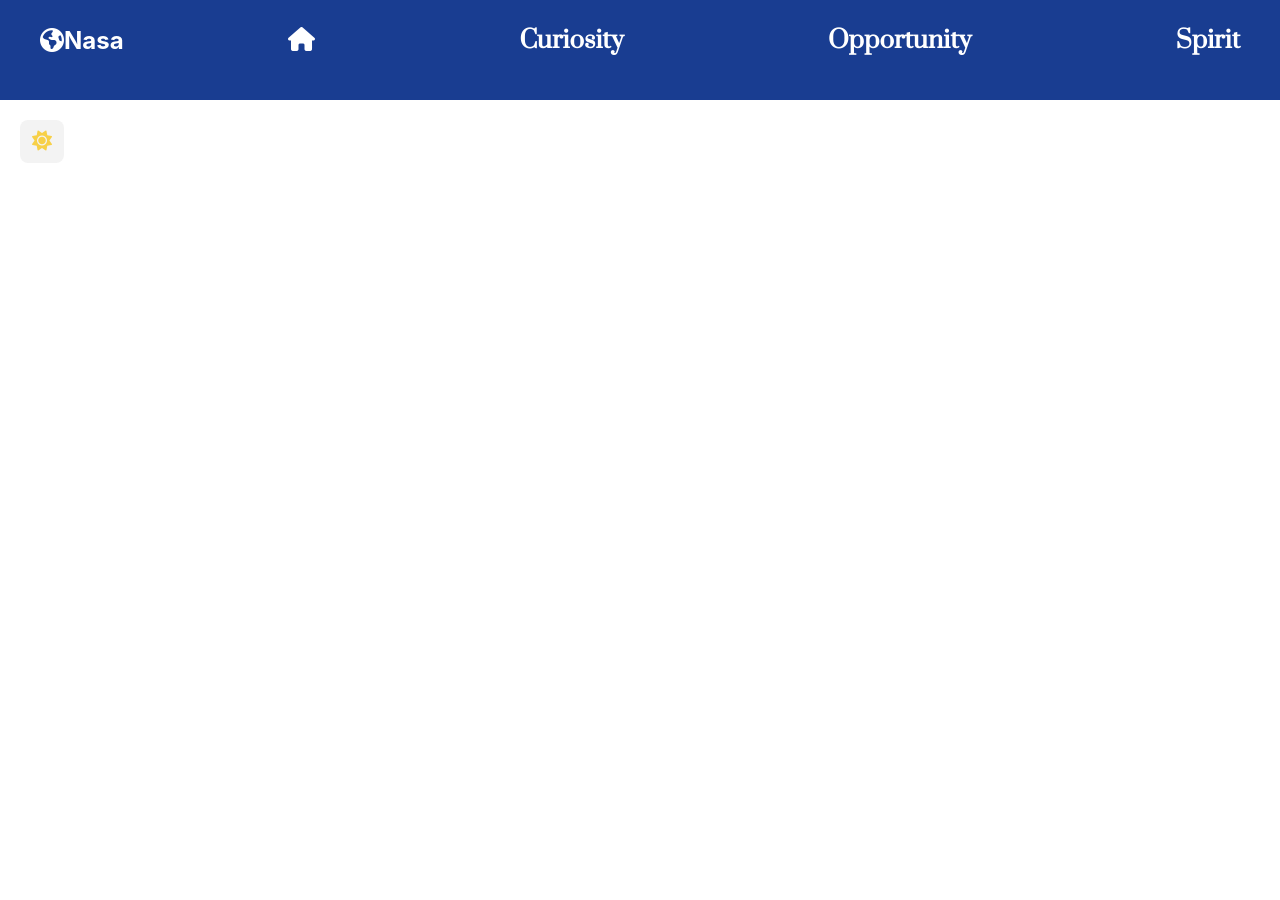
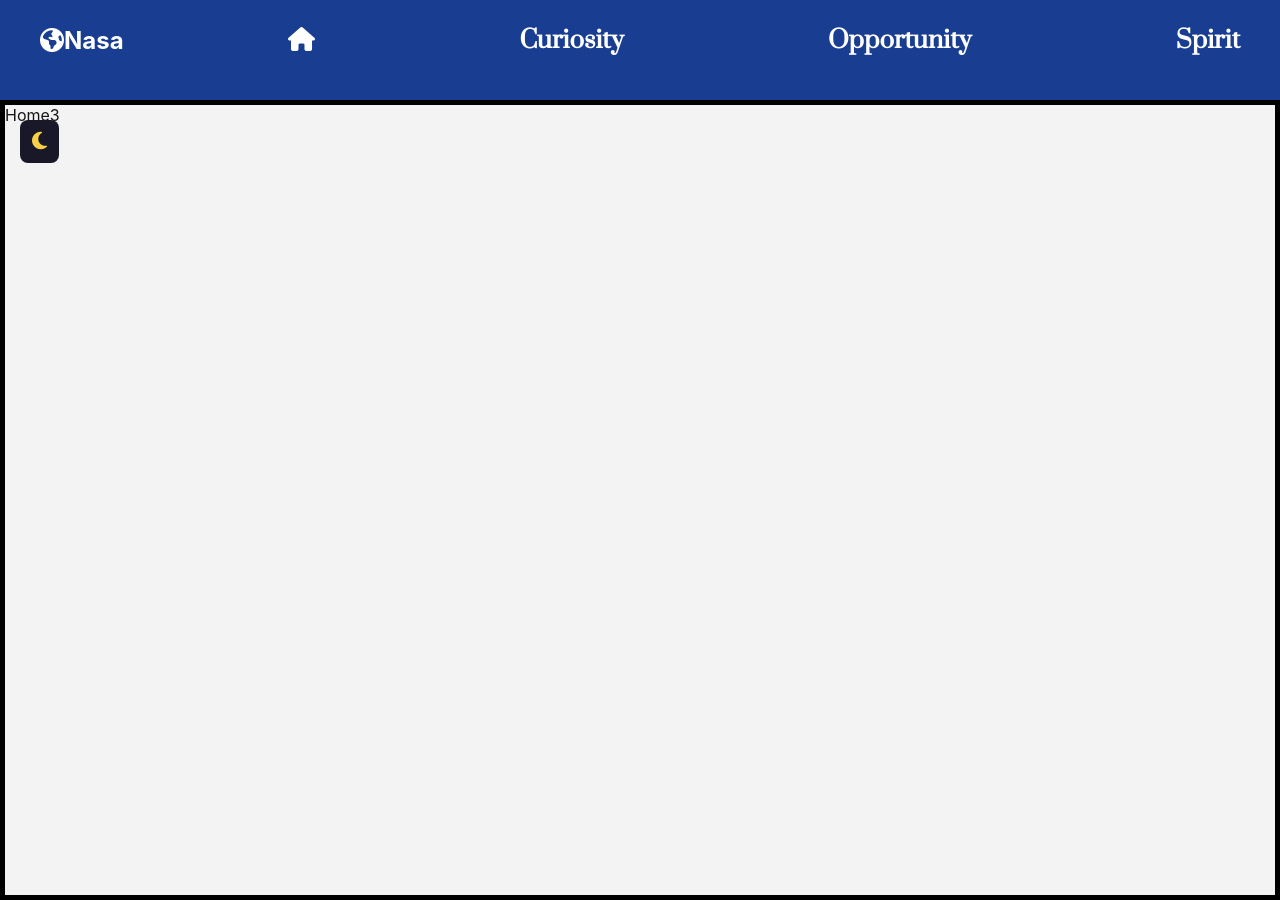
Before and after one commit to afcastaneda223/nasa_mars_rover_app, a React (Create React App) app: page / in a window 1280 px wide. Before the commit the page ends 800 px from the top, so only its background shows below. Built offline with nearby package versions, Linux system fonts and the light colour scheme.

Commit message:
move App.js to components, add axios & Container

```diff
--- a/package.json
+++ b/package.json
@@ -6,6 +6,7 @@
     "@testing-library/jest-dom": "^5.16.1",
     "@testing-library/react": "^12.1.2",
     "@testing-library/user-event": "^13.5.0",
+    "axios": "^0.25.0",
     "react": "^17.0.2",
     "react-dom": "^17.0.2",
     "react-router-dom": "^6.2.1",
--- a/src/App.js
+++ /dev/null
@@ -1,38 +0,0 @@
-import { useState } from 'react';
-import { BrowserRouter as Router, Routes, Route } from 'react-router-dom';
-import { ThemeProvider } from 'styled-components';
-import { themes } from './styles/themes.style';
-import { Themebtn } from './styles/styles.style';
-import GlobalStyle from './styles/global.style';
-import Navbar from './components/Navbar';
-import Home from './components/Home';
-import Spirit from './components/Spirit';
-import Opportunity from './components/Opportunity';
-import Curiosity from './components/Curiosity';
-
-function App() {
-  const [currentTheme, setCurrentTheme] = useState('light');
-  const getOppositeTheme = () => ((currentTheme === 'light') ? 'dark' : 'light');
-
-  return (
-    <ThemeProvider theme={themes[currentTheme]}>
-      <GlobalStyle />
-      <Router>
-        <Navbar />
-        <Themebtn onClick={() => setCurrentTheme(getOppositeTheme())}>
-          <h1>
-            {(currentTheme === 'light') ? <i className="fas fa-sun" /> : <i className="fas fa-moon" />}
-          </h1>
-        </Themebtn>
-        <Routes>
-          <Route exact path="/" element={Home} />
-          <Route path="/curiosity" element={Curiosity} />
-          <Route path="/opportunity" element={Opportunity} />
-          <Route path="/spirit" element={Spirit} />
-        </Routes>
-      </Router>
-    </ThemeProvider>
-  );
-}
-
-export default App;
--- /dev/null
+++ b/src/components/App.js
@@ -0,0 +1,40 @@
+import { useState } from 'react';
+import { BrowserRouter as Router, Routes, Route } from 'react-router-dom';
+import { ThemeProvider } from 'styled-components';
+import { themes } from '../styles/themes.style';
+import { Container, Themebtn } from '../styles/styles.style';
+import GlobalStyle from '../styles/global.style';
+import Navbar from './Navbar';
+import Home from './Home';
+import Spirit from './Spirit';
+import Opportunity from './Opportunity';
+import Curiosity from './Curiosity';
+
+function App() {
+  const [currentTheme, setCurrentTheme] = useState('light');
+  const getOppositeTheme = () => ((currentTheme === 'light') ? 'dark' : 'light');
+
+  return (
+    <ThemeProvider theme={themes[currentTheme]}>
+      <GlobalStyle />
+      <Router>
+        <Navbar />
+        <Themebtn onClick={() => setCurrentTheme(getOppositeTheme())}>
+          <h1>
+            {(currentTheme === 'light') ? <i className="fas fa-moon" /> : <i className="fas fa-sun" />}
+          </h1>
+        </Themebtn>
+        <Container>
+          <Routes>
+            <Route exact path="/" element={<Home />} />
+            <Route path="/curiosity" element={<Curiosity />} />
+            <Route path="/opportunity" element={<Opportunity />} />
+            <Route path="/spirit" element={<Spirit />} />
+          </Routes>
+        </Container>
+      </Router>
+    </ThemeProvider>
+  );
+}
+
+export default App;
--- a/src/components/Navbar.js
+++ b/src/components/Navbar.js
@@ -31,14 +31,14 @@ const Navbar = () => {
           </NavbarLinksContainer>
         </RightContainer>
       </NavbarFullContainer>
-      { smallNavbar ? (
+      { smallNavbar && (
         <SmallNavbarContainer>
           <SmallNavbarLinks to="/"><i className="fas fa-home" /></SmallNavbarLinks>
           <SmallNavbarLinks to="/curiosity">Curiosity</SmallNavbarLinks>
           <SmallNavbarLinks to="/opportunity">Opportunity</SmallNavbarLinks>
           <SmallNavbarLinks to="/spirit">Spirit</SmallNavbarLinks>
         </SmallNavbarContainer>
-      ) : <div /> }
+      )}
     </NavbarContainer>
   );
 };
--- a/src/index.js
+++ b/src/index.js
@@ -1,6 +1,6 @@
 import React from 'react';
 import ReactDOM from 'react-dom';
-import App from './App';
+import App from './components/App';
 
 ReactDOM.render(
   <React.StrictMode>
--- a/src/styles/styles.style.js
+++ b/src/styles/styles.style.js
@@ -1,9 +1,17 @@
 import styled from 'styled-components';
+
+const Container = styled.div`
+    height: 100vh;
+    width: 100vw;
+    border: 5px solid black;
+    background-color: ${(props) => props.theme.backgroundColor};
+    color: ${(props) => props.theme.color};
+`;
 
 const Themebtn = styled.button`
     border: none;
     align-self: flex-start;
-    background-color: ${(props) => props.theme.backgroundColor};;
+    background-color: ${(props) => props.theme.button.backgroundColor};;
     color: #F7D047;
     border-radius: 8px;
     box-sizing: border-box;
@@ -16,5 +24,6 @@ const Themebtn = styled.button`
 `;
 
 export {
+  Container,
   Themebtn,
 };
--- a/src/styles/themes.style.js
+++ b/src/styles/themes.style.js
@@ -1,11 +1,18 @@
+/* eslint-disable import/prefer-default-export */
 const lightTheme = {
   color: '#161617',
   backgroundColor: '#F3F3F3',
+  button: {
+    backgroundColor: '#181828',
+  },
 };
 
 const darkTheme = {
   color: '#F1F1F1',
   backgroundColor: '#181828',
+  button: {
+    backgroundColor: '#FFFFFF',
+  },
 };
 
 export const themes = {
```
Also changed, not shown: 2 other files (tests, documents, lock files or other folders).
